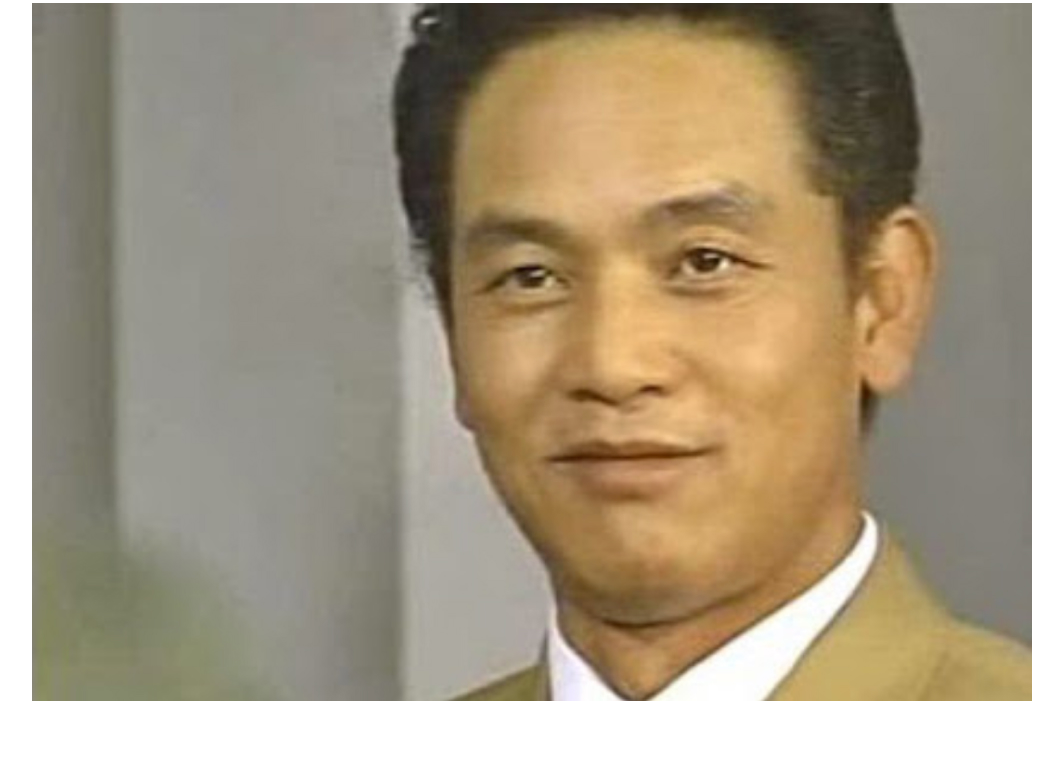
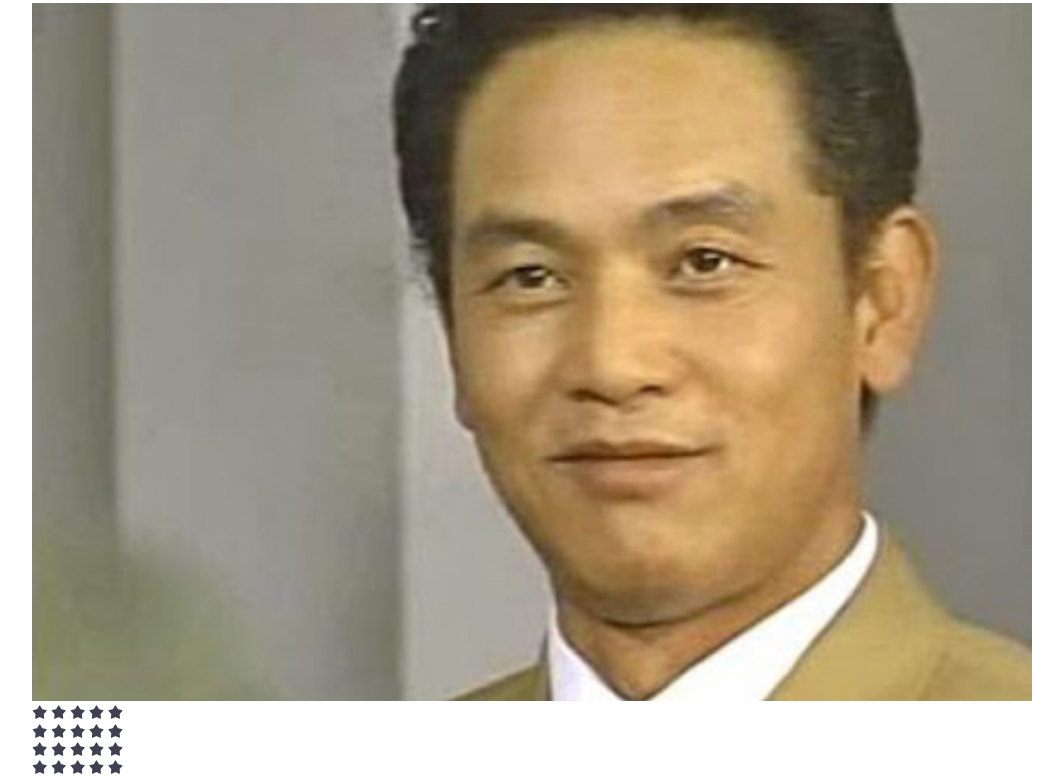
Before and after one commit to okdaae/O-project, a website: page index.html in a window 1280 px wide. Shown: the part 716-1495 px from the top of the page, without its empty margins (158-1221 px from the left). Before the commit the page ends 1419 px from the top, so only its background shows below. Drawn offline with Linux system fonts and the light colour scheme; files whose address does not match are found by name.

Commit message:
💄 Implement star-rating components

```diff
--- a/index.html
+++ b/index.html
@@ -36,6 +36,39 @@
           <img src="./assets/images/img-user-01.jpg" alt="4$" />
         </div>
       </div>
+      <!--//avatar-->
+
+      <div class="star-rating-13">
+        <i class="ic-star is-active"></i>
+        <i class="ic-star is-active"></i>
+        <i class="ic-star is-active"></i>
+        <i class="ic-star"></i>
+        <i class="ic-star"></i>
+      </div>
+
+      <div class="star-rating-16">
+        <i class="ic-star is-active"></i>
+        <i class="ic-star is-active"></i>
+        <i class="ic-star is-active"></i>
+        <i class="ic-star"></i>
+        <i class="ic-star"></i>
+      </div>
+
+      <div class="star-rating-20">
+        <i class="ic-star is-active"></i>
+        <i class="ic-star is-active"></i>
+        <i class="ic-star is-active"></i>
+        <i class="ic-star"></i>
+        <i class="ic-star"></i>
+      </div>
+
+      <div class="star-rating-24">
+        <i class="ic-star is-active"></i>
+        <i class="ic-star is-active"></i>
+        <i class="ic-star is-active"></i>
+        <i class="ic-star"></i>
+        <i class="ic-star"></i>
+      </div>
     </div>
   </body>
 </html>
--- a/styles/main.scss
+++ b/styles/main.scss
@@ -13,5 +13,6 @@
 
 @import './modules/tags';
 @import './modules/avatar';
+@import './modules/star-ratings';
 
 @import './layouts/grids';
--- /dev/null
+++ b/styles/modules/_star-ratings.scss
@@ -0,0 +1,30 @@
+%star-rating-base {
+  @include flexbox(start);
+
+  .ic-star {
+    color: $border;
+
+    &.is-active {
+      color: $blue;
+    }
+  }
+}
+.star-rating-13 {
+  @extend %star-rating-base;
+  font-size: 13px;
+}
+
+.star-rating-16 {
+  @extend %star-rating-base;
+  font-size: 16px;
+}
+
+.star-rating-20 {
+  @extend %star-rating-base;
+  font-size: 20px;
+}
+
+.star-rating-24 {
+  @extend %star-rating-base;
+  font-size: 24px;
+}
```
